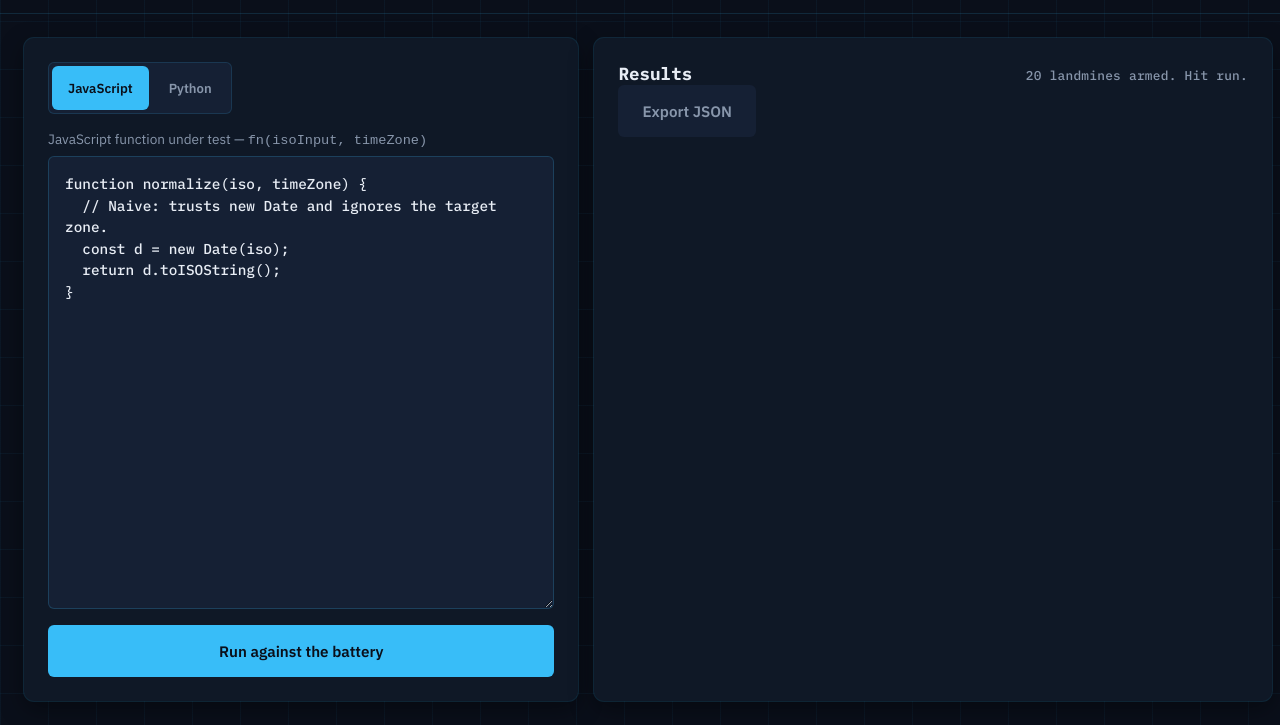
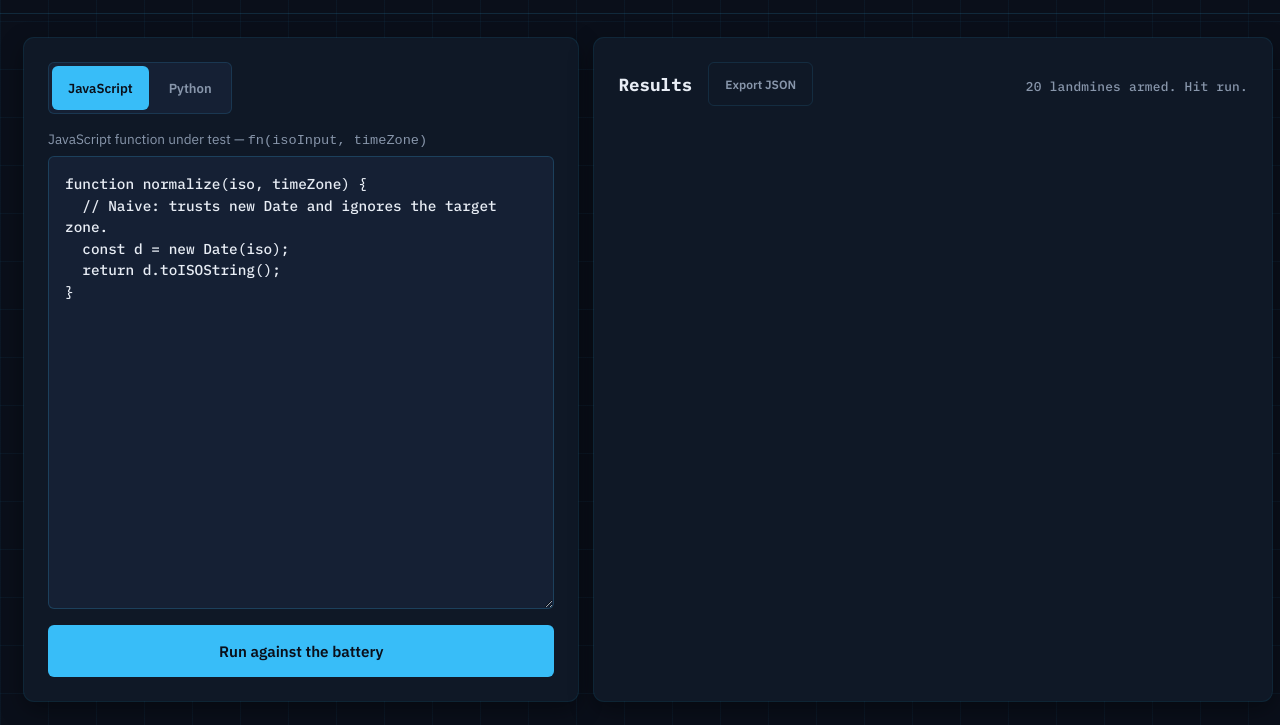
Before and after one commit to ctkrug/chronofuzz, a website built with Vite: page index.html in a window 1280 px wide. Shown: the part 75-800 px from the top of the page. Built offline with nearby package versions, Linux system fonts and the light colour scheme.

Commit message:
style(ui): theme the Export JSON button and results-title layout
Outlined/transparent by default (a secondary action next to Run), a subtle
cyan hover, and a distinct disabled look (cursor: not-allowed, dimmed
border) rather than the primary button's progress cursor, which read wrong
for a permanently-disabled-until-run control.

```diff
--- a/src/style.css
+++ b/src/style.css
@@ -226,10 +226,37 @@ button:disabled {
   margin-bottom: var(--space-3);
 }
 
+.results-title {
+  display: flex;
+  align-items: center;
+  gap: var(--space-3);
+}
+
 .results-pane h2 {
   font-family: var(--font-display);
   font-size: 1.1rem;
   margin: 0;
+}
+
+.export-button {
+  padding: var(--space-2) var(--space-3);
+  font-size: 0.75rem;
+  font-weight: 600;
+  background: transparent;
+  color: var(--accent);
+  border: 1px solid rgba(56, 189, 248, 0.35);
+  box-shadow: none;
+}
+
+.export-button:hover:not(:disabled) {
+  background: rgba(56, 189, 248, 0.12);
+}
+
+.export-button:disabled {
+  background: transparent;
+  color: var(--text-muted);
+  border-color: rgba(56, 189, 248, 0.12);
+  cursor: not-allowed;
 }
 
 .results-summary {
```
